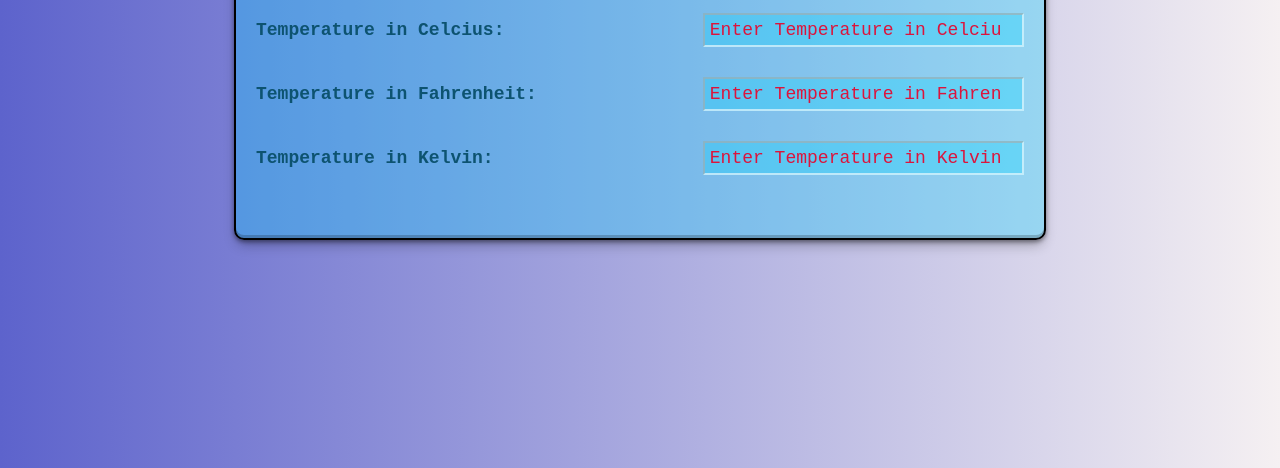
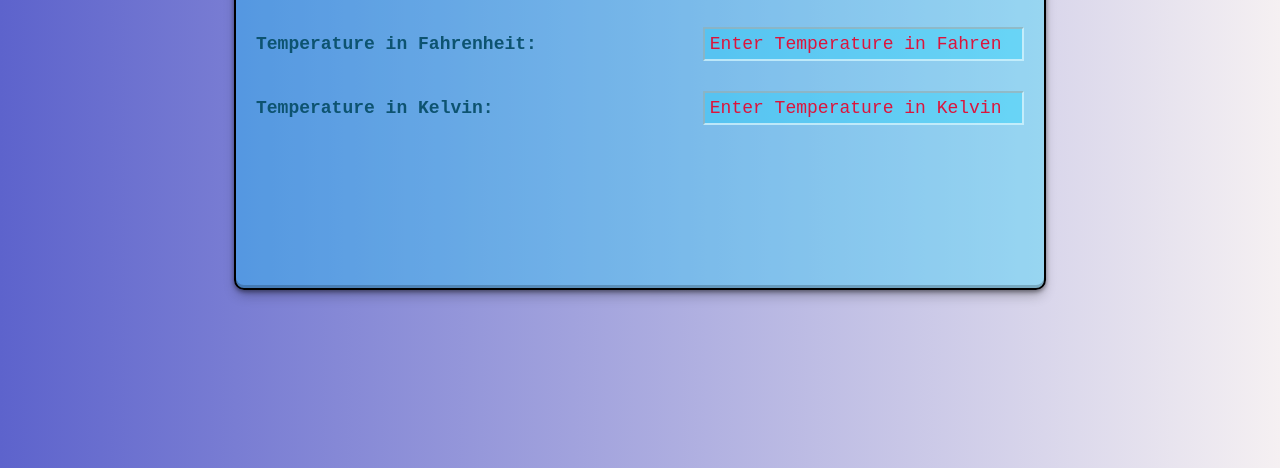
Before and after one commit to Vinay-gupt/Temperature_Converter, a plain HTML site: page index.html in a window 1280 px wide. Shown: the part 332-800 px from the top of the page. Drawn offline with Linux system fonts and the light colour scheme.

Commit message:
Update style.css

```diff
--- a/style.css
+++ b/style.css
@@ -15,9 +15,8 @@ body {
     padding: 20px;
     border-radius: 10px;
     box-shadow: rgba(0, 0, 0, 0.4) 0px 2px 4px, rgba(0, 0, 0, 0.3) 0px 7px 13px -3px, rgba(0, 0, 0, 0.2) 0px -3px 0px inset;
-    width: 85%;
-    max-width: 800px;
-    min-height: 300px;
+    width: 80%;
+    height: 25rem;
     display: flex;
     flex-direction: column;
     align-items: center;
```
